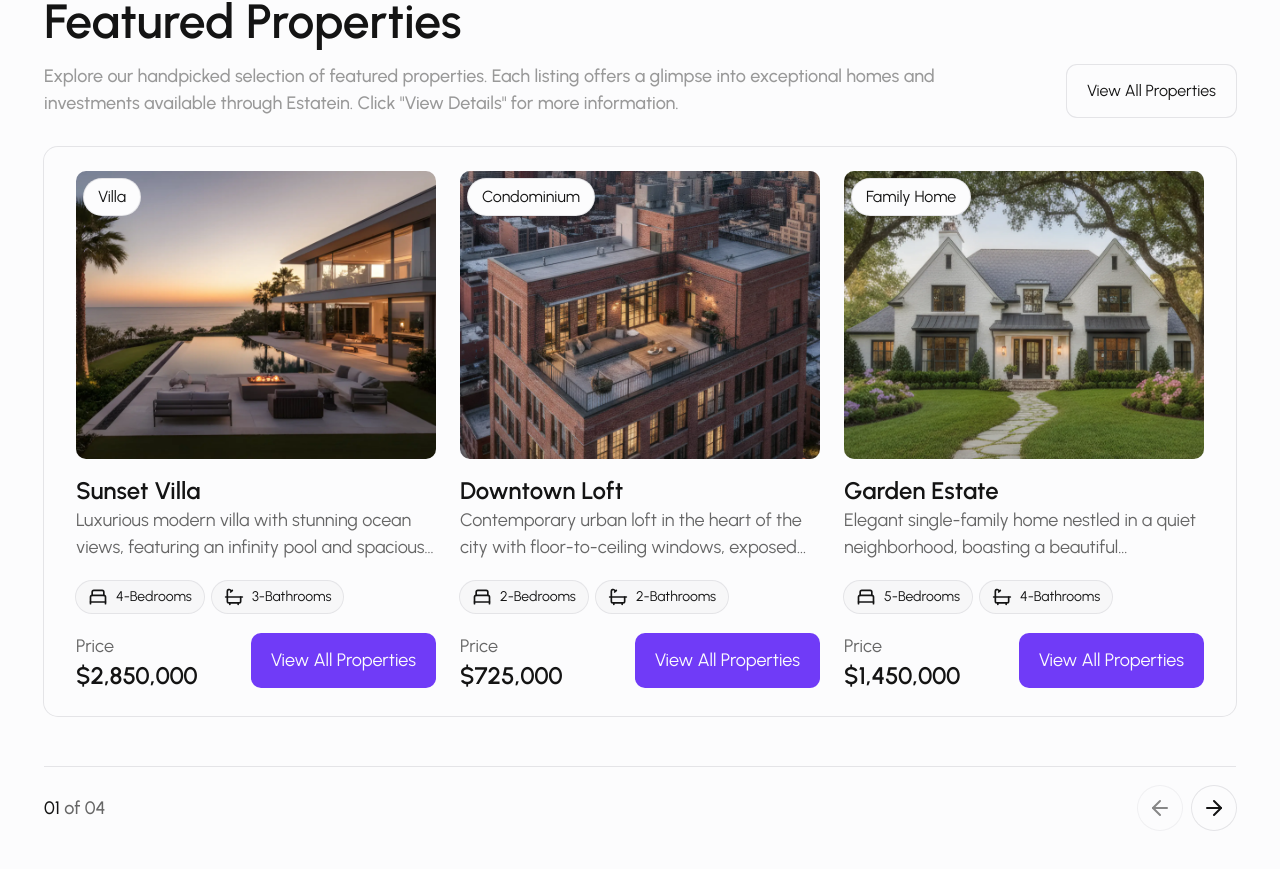
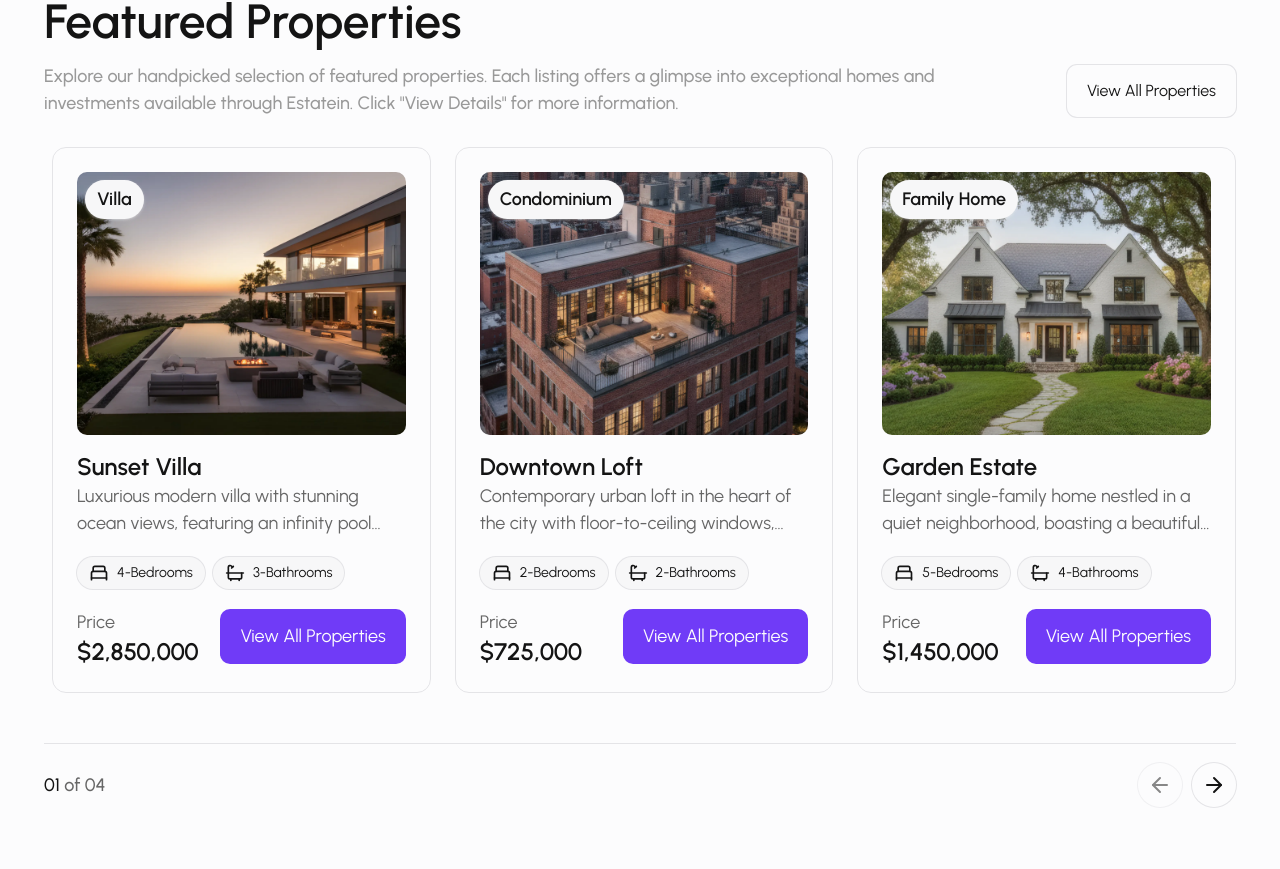
Before and after one commit to siobaldev/estatein, a Next.js app: page / in a window 1280 px wide. Shown: the part 1224-2093 px from the top of the page. Built offline with nearby package versions, Linux system fonts and the light colour scheme.

Commit message:
refactor: restructure layout from single card to individual cards and adjust property badge style

```diff
--- a/src/components/featured-properties/carousel.tsx
+++ b/src/components/featured-properties/carousel.tsx
@@ -71,19 +71,18 @@ export default function CarouselProperties() {
   return (
     <div className="flex flex-col gap-y-7.5 md:gap-y-10 lg:gap-y-12.5">
       {/* Carousel Container */}
-      <div className="ring-border rounded-xl p-6 ring">
       <Carousel setApi={setApi}>
         <CarouselContent className="rounded-lg">
           {Properties.map((prop) => (
             <CarouselItem
               key={prop.id}
-                className="flex max-w-sm rounded-lg pl-4 md:basis-1/2 md:pl-6 xl:basis-1/3"
+              className="flex max-w-md rounded-lg pl-4 md:basis-1/2 md:pl-6 xl:basis-1/3"
             >
-                <div>
+              <div className="border-border rounded-xl border p-6">
                 {/* Property Image with Type Badge */}
                 <div className="relative mb-4 flex items-center justify-center">
                   {/* Property type badge overlay */}
-                    <span className="ring-border bg-background back-drop-md absolute top-2 left-2 flex w-fit gap-x-2 rounded-full px-3.5 py-1.5 ring">
+                  <span className="bg-sub-background ring-border text-body shadow-sub-background/40 absolute top-2 left-2 flex w-fit gap-x-2 rounded-full px-3 py-1.5 font-semibold shadow dark:ring">
                     {prop.propertyType}
                   </span>
 
@@ -153,7 +152,6 @@ export default function CarouselProperties() {
           ))}
         </CarouselContent>
       </Carousel>
-      </div>
 
       {/* Navigation Controls Section */}
       <div className="space-y-4">
```
Lines whose indentation alone changed are shown as unchanged.
